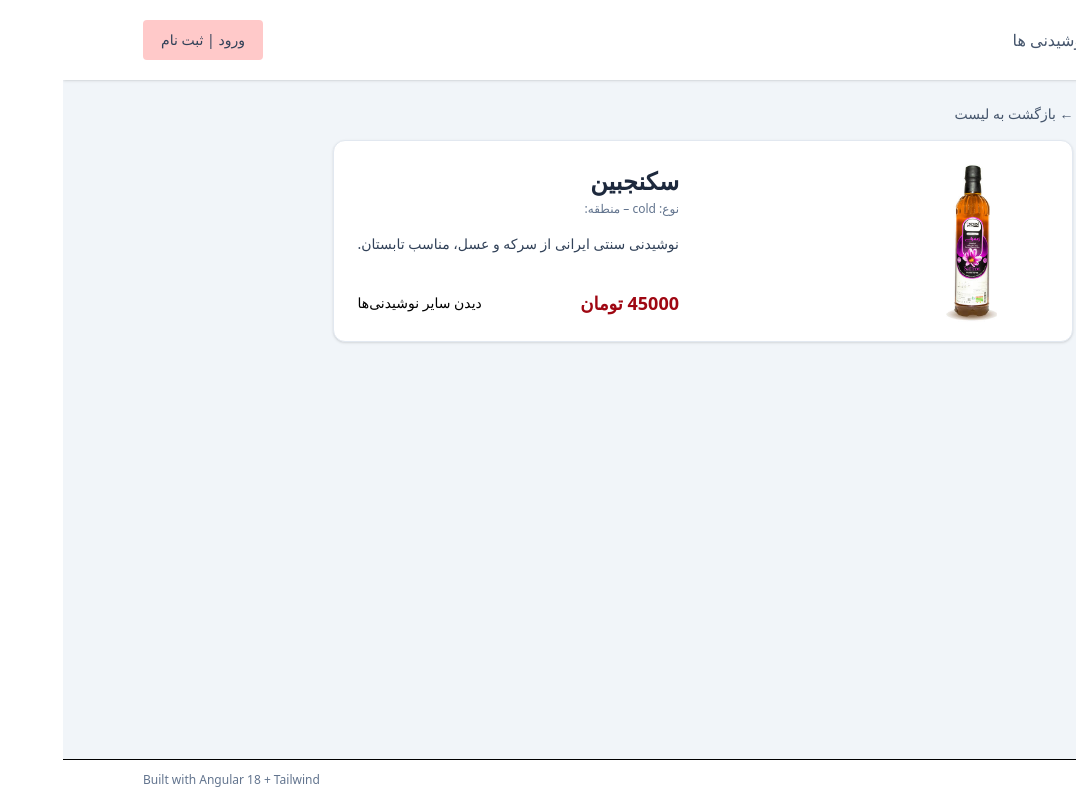
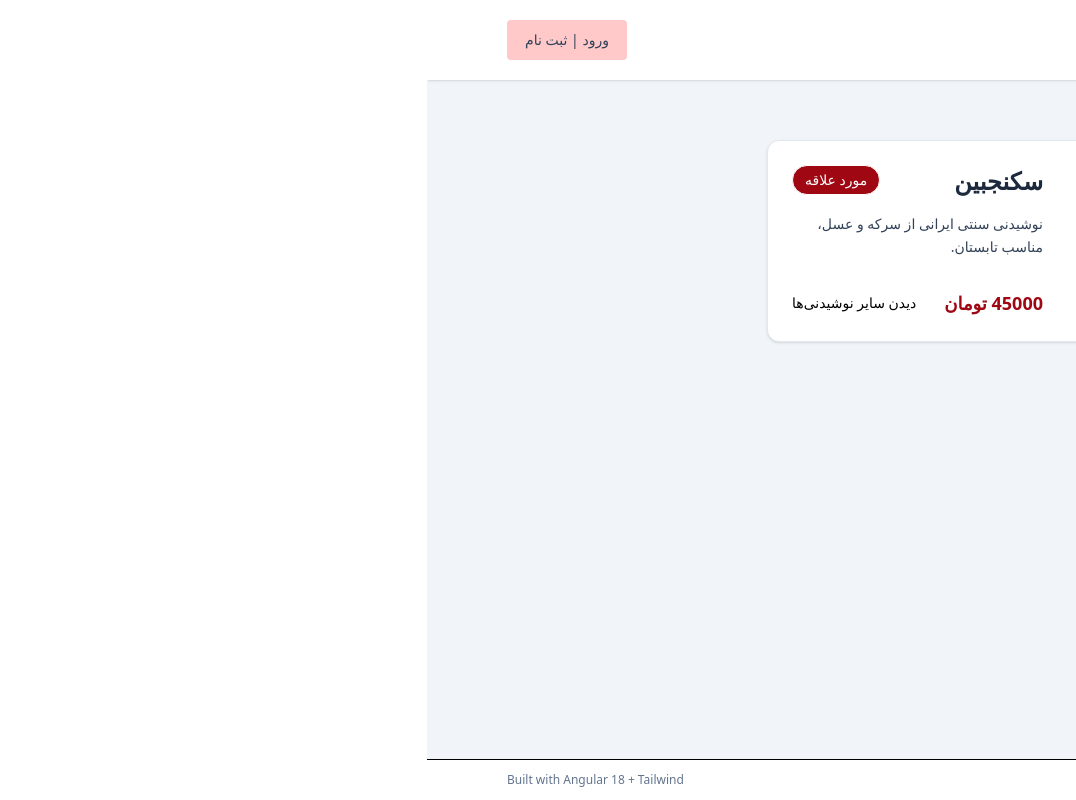
Before and after one commit to sroohandeh/Drink-Hub, an Angular app: page /drink/1 in a window 1280 px wide. Shown: the whole page, without its empty margins (204-1280 px from the left). Built offline with nearby package versions, Linux system fonts and the light colour scheme.

Commit message:
set width of card & change favorite color

```diff
--- a/src/app/features/drinks/drink-detail/drink-detail.html
+++ b/src/app/features/drinks/drink-detail/drink-detail.html
@@ -1,4 +1,4 @@
-<section class="space-y-4">
+<section class="space-y-4 min-w-fit w-[600px]">
   <button
     type="button"
     (click)="goBack()"
@@ -26,15 +26,12 @@
               <h1 class="text-2xl font-semibold text-slate-800 dark:text-slate-100">
                 {{ drink()!.name }}
               </h1>
-              <p class="text-xs text-slate-500 dark:text-slate-300 mt-1">
-                نوع: {{ drink()!.type }} – منطقه: {{ drink()!.region }}
-              </p>
             </div>
 
             <span
               class="text-sm px-3 py-1 rounded-full border"
               [ngClass]="{
-                'bg-brand text-white border-brand': drink()!.favorite,
+                'bg-red-800 text-white border-brand': drink()!.favorite,
                 'text-slate-600 border-slate-300 bg-white': !drink()!.favorite,
               }"
             >
@@ -51,7 +48,7 @@
               {{ drink()!.price }} تومان
             </span>
 
-            <a routerLink="/drinks" class="text-sm text-brand hover:underline cursor-pointer">
+            <a routerLink="/drinks" class="text-sm text-brand hover:text-red-800 cursor-pointer">
               دیدن سایر نوشیدنی‌ها
             </a>
           </div>
```
